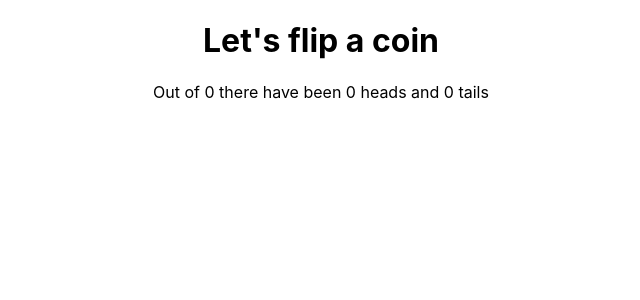
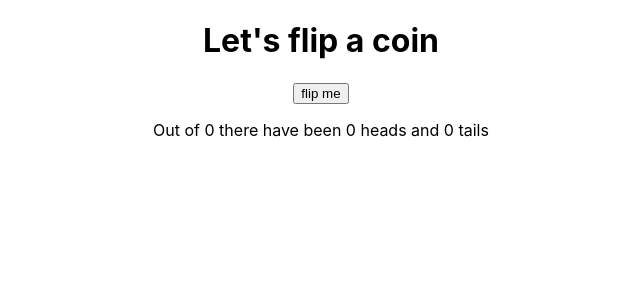
Before and after one commit to ehsansh/react-bootcamp, a React (Create React App) app: page / in a window 1280 px wide. Shown: the top 300 px of the page, without its empty margins (319-959 px from the left). Built offline with nearby package versions, Linux system fonts and the light colour scheme.

Commit message:
complete the project

```diff
--- /dev/null
+++ b/src/Coin.js
@@ -0,0 +1,10 @@
+import React, { Component } from 'react';
+
+class Coin extends Component {
+    render() {
+        const { src, side } = this.props.coin;
+        return <img width='200px' src={src} alt={side} />;
+    }
+}
+
+export default Coin;
--- a/src/CoinContainer.js
+++ b/src/CoinContainer.js
@@ -1,6 +1,8 @@
 import React, { Component } from 'react';
 import head from './head.jpg';
 import tail from './tail.jpg';
+import { choice } from './helpers';
+import Coin from './Coin';
 class CoinContainer extends Component {
     static defaultProps = {
         coins: [
@@ -16,11 +18,36 @@ class CoinContainer extends Component {
             heads: 0,
             tails: 0,
         };
+        this.handleClick = this.handleClick.bind(this);
+    }
+    handleClick(e) {
+        const newCoin = choice(this.props.coins);
+        this.setState(st => {
+            //lony way
+            // const newState = {
+            //     ...st,
+            //     currCoin: newCoin,
+            //     flips: st.flips + 1,
+            // };
+            // if (newCoin.side === 'head') newState.heads++;
+            // else newState.tails++;
+            // return newState;
+
+            //short way
+            return {
+                currCoin: newCoin,
+                flips: st.flips + 1,
+                heads: st.heads + (newCoin.side === 'head' ? 1 : 0),
+                tails: st.tails + (newCoin.side === 'tail' ? 1 : 0),
+            };
+        });
     }
     render() {
         return (
             <div>
                 <h1>Let's flip a coin</h1>
+                {this.state.currCoin && <Coin coin={this.state.currCoin} />}
+                <button onClick={this.handleClick}>flip me</button>
                 <p>
                     Out of {this.state.flips} there have been {this.state.heads}{' '}
                     heads and {this.state.tails} tails
--- /dev/null
+++ b/src/helpers.js
@@ -0,0 +1,5 @@
+function choice(arr) {
+    return arr[Math.floor(Math.random() * arr.length)];
+}
+
+export { choice };
```
